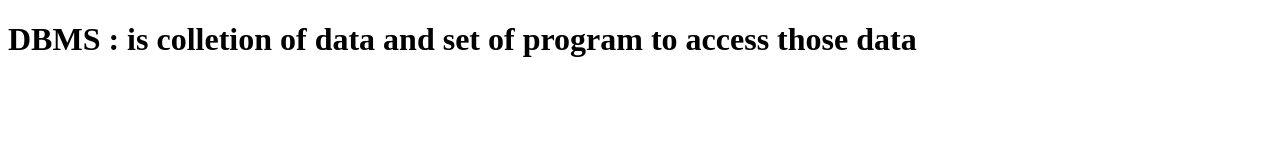
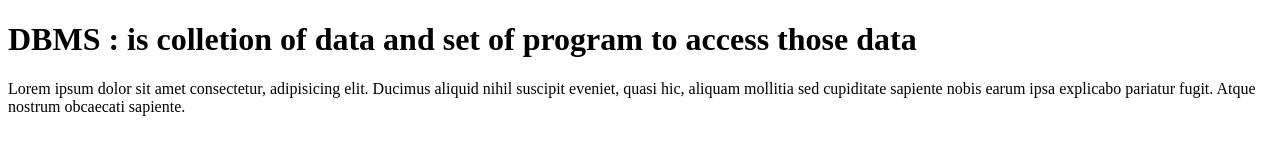
Before and after one commit to ankitmandloisoftwareengineer/1_gitProject, a plain HTML site: page index.html in a window 1280 px wide. Drawn offline with Linux system fonts and the light colour scheme.

Commit message:
change in html file

```diff
--- a/index.html
+++ b/index.html
@@ -1,11 +1,17 @@
 <!DOCTYPE html>
 <html lang="en">
-<head>
-    <meta charset="UTF-8">
-    <meta name="viewport" content="width=device-width, initial-scale=1.0">
+  <head>
+    <meta charset="UTF-8" />
+    <meta name="viewport" content="width=device-width, initial-scale=1.0" />
     <title>Document</title>
-</head>
-<body>
+  </head>
+  <body>
     <h1>DBMS : is colletion of data and set of program to access those data</h1>
-</body>
+    <p>
+      Lorem ipsum dolor sit amet consectetur, adipisicing elit. Ducimus aliquid
+      nihil suscipit eveniet, quasi hic, aliquam mollitia sed cupiditate
+      sapiente nobis earum ipsa explicabo pariatur fugit. Atque nostrum
+      obcaecati sapiente.
+    </p>
+  </body>
 </html>
```
